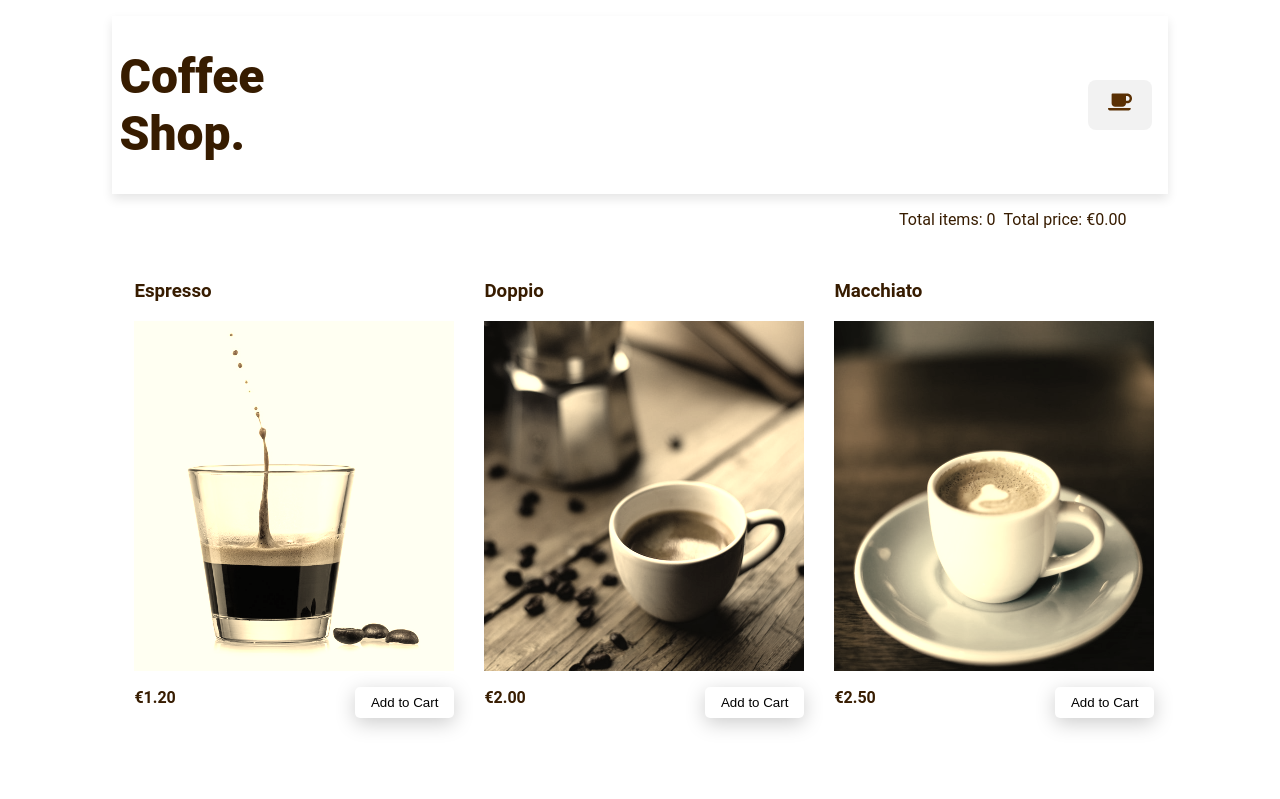
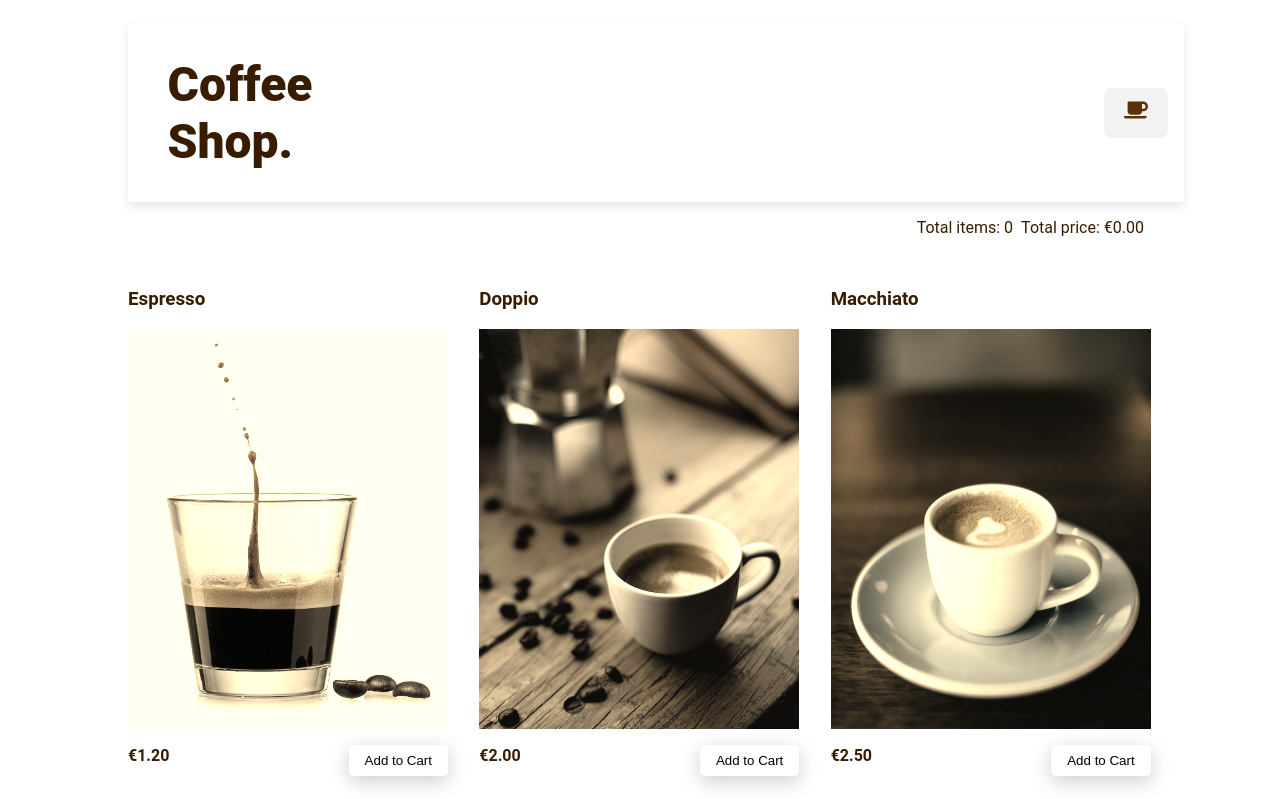
Before and after one commit to DVNOWEB/webshop_project, a React (Vite) app in the folder coffee_shop/: page / in a window 1280 px wide. Shown: the top 799 px of the page. Built offline with nearby package versions, Linux system fonts and the light colour scheme.

Commit message:
smal fix

```diff
--- a/coffee_shop/src/components/Header.tsx
+++ b/coffee_shop/src/components/Header.tsx
@@ -12,7 +12,7 @@ const Header = ({ viewCart, setViewCart }: PropsType) => {
   const { totalItems, totalPrice } = useCart()
 
   const content = (
-    <>
+    <div className='main_container'>
       <header className="header">
         <div className="header_logo-box">
           <h1>Coffee Shop.</h1>
@@ -26,7 +26,7 @@ const Header = ({ viewCart, setViewCart }: PropsType) => {
         <span>Total items: {totalItems}</span>
         <span>Total price: {totalPrice}</span>
       </div>
-    </>
+    </div>
   )
 
   return content
--- a/coffee_shop/src/styles/Header.css
+++ b/coffee_shop/src/styles/Header.css
@@ -1,3 +1,12 @@
+.main_container{
+    display: flex;
+    flex-direction: column;
+    justify-content: flex-end;
+    align-items: center;
+    margin: auto;
+    max-width: 80vw;
+}
+
 .header{
     display: flex;
     flex-direction: row;
@@ -14,6 +23,7 @@
     flex-direction: row;
     justify-content: center;
     align-items: center;
+    margin-left: 2rem;
     width: 10vw;
 }
 
@@ -34,7 +44,7 @@ h1{
     flex-direction: row;
     justify-content: flex-end;
     align-items: flex-end;
-    width: 88vw;
+    width: 80vw;
 }
 
 span{
--- a/coffee_shop/src/styles/Product.css
+++ b/coffee_shop/src/styles/Product.css
@@ -11,7 +11,7 @@
 
 .product_img {
   width: 300px;
-  height: 350px;
+  height: 400px;
   min-height: 100%;
   min-width: 100%;
   object-fit: cover;
--- a/coffee_shop/src/styles/ProductList.css
+++ b/coffee_shop/src/styles/ProductList.css
@@ -1,6 +1,6 @@
 main{
   margin: 0 auto;
-  width: 80%;
+  width: 80vw;
 }
 
 .main{
```
